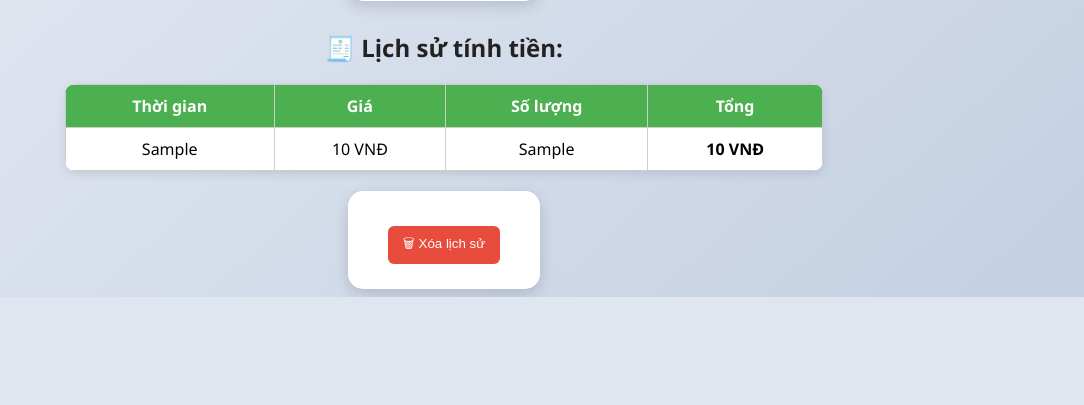
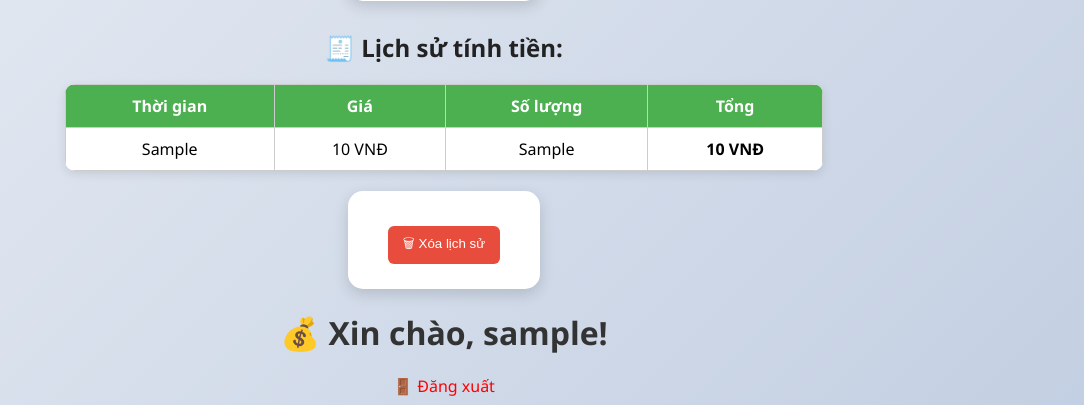
Before and after one commit to dongminhtamlop62-sketch/web_tinh_tien_vn_tamRstudio, a Flask app: template templates/index.html in a window 1280 px wide. Shown: the part 874-1279 px from the top of the page, without its empty margins (196-1280 px from the left). Before the commit the page ends 1171 px from the top, so only its background shows below. Run offline with Flask 3, Linux system fonts and the light colour scheme; the template is opened without the code that fills it: most values are stand-ins (such as "Sample title", 1, 10 or a date in 2020).

Commit message:
Update index.html

```diff
--- a/templates/index.html
+++ b/templates/index.html
@@ -157,3 +157,5 @@
         </button>
     </form>
 {% endif %}
+<h1>💰 Xin chào, {{ username }}!</h1>
+<a href="{{ url_for('logout') }}" style="color:red; text-decoration:none;">🚪 Đăng xuất</a>
```
